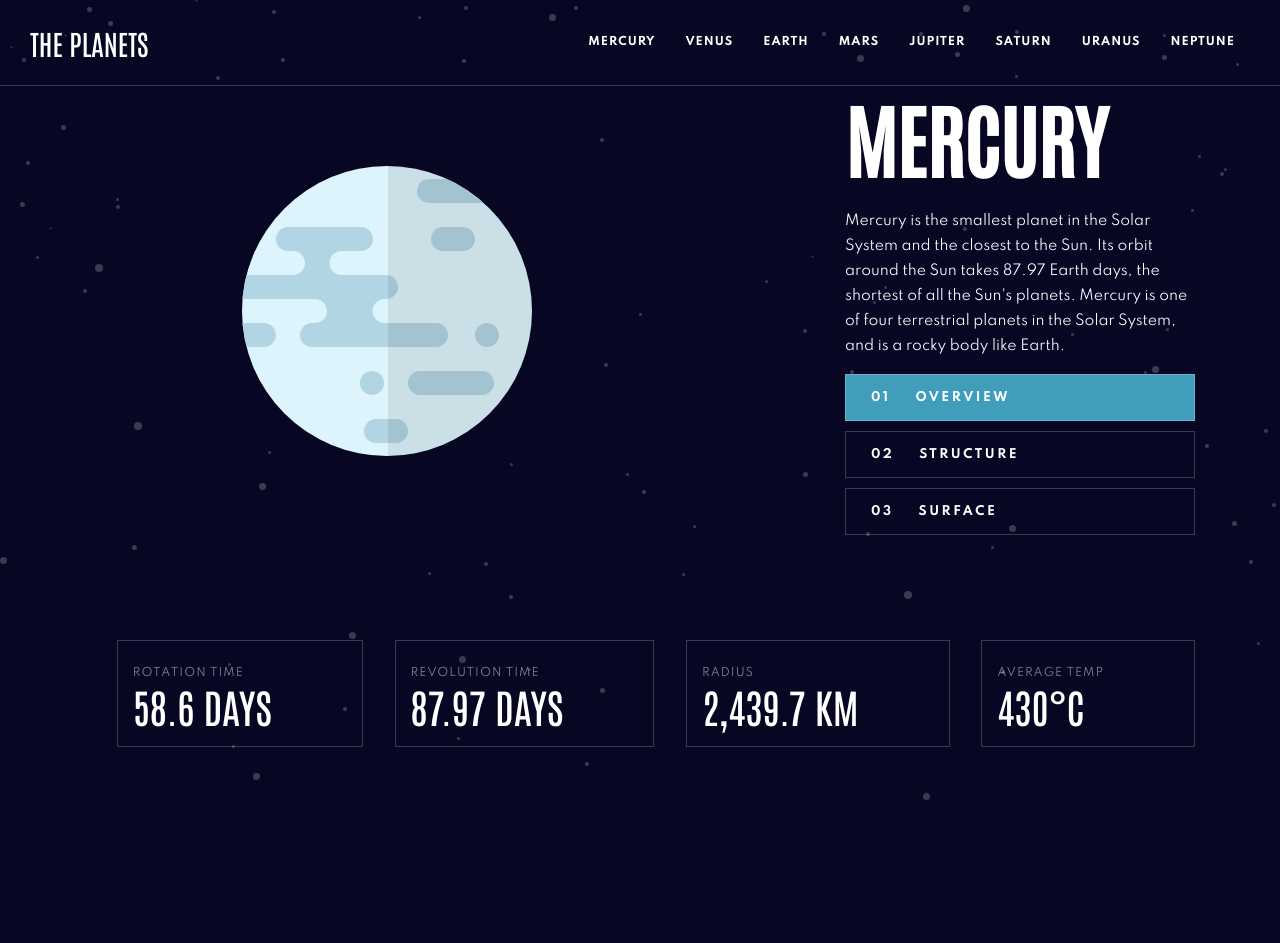
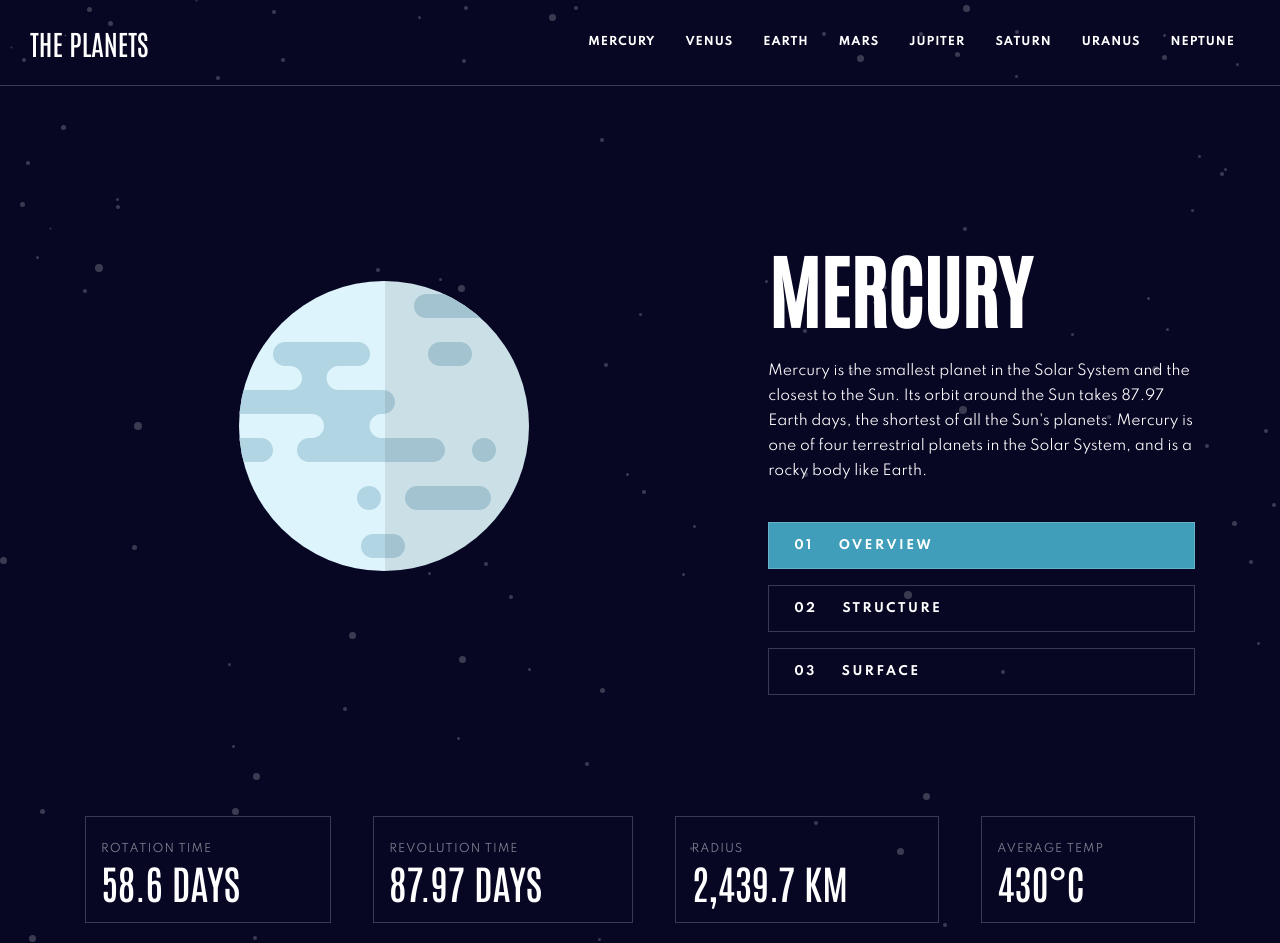
Before and after one commit to itsagift/planetsite, a React app: page / in a window 1280 px wide. Before the commit the page ends 800 px from the top, so only its background shows below. Built offline with nearby package versions, Linux system fonts and the light colour scheme.

Commit message:
Grid version

```diff
--- a/src/components/Planet.js
+++ b/src/components/Planet.js
@@ -29,12 +29,11 @@ export default function Planet({planet}){
             <div className="main__image">
                 <MainImage detail={detail} planet={planet}/>
             </div>
-            <div className="main__details">
-                <div className="details__text">
+            <div className="main__text">
                 <h2 className="detail__title">{planet.name}</h2>
                 <div className="detail__desc">{planet[detail].content}</div>
-                </div>
-                <div className="details__input">
+            </div>
+            <div className="main__input">
 
                     <input className="detail__input" type="radio" id="overview"
                     name="detail" value="overview" checked={detail=== 'overview'} onChange={handleChange}/>
@@ -56,11 +55,7 @@ export default function Planet({planet}){
                         <div className="label__no">03</div>
                         <div className="label__title">Surface</div>
                     </label>
-
-                </div>
             </div>
-
-
-        </div>
+            </div>
     )
 }
--- a/src/css/style.css
+++ b/src/css/style.css
@@ -47,18 +47,16 @@ header{
     cursor: pointer;
     }
 
-.main{
-    display:flex;
-}
+
 .main__details{
     display: flex;
 }
-.details__input{
+.main__input{
     display: flex;
     flex-direction: column;
 
 }
-.details__input input {
+.main__input input {
     opacity: 0;
     width: 0;
     height: 0;
@@ -68,7 +66,7 @@ header{
 }
 .input__label{
     padding: 10px 25px;
-    margin: 5px 0;
+    margin: 8px 0;
     display: flex;
 
     border: 1px solid rgba(255, 255, 255, 0.2);
@@ -105,22 +103,20 @@ header{
     width: 160px;
 }
 .footer__link{
-    margin-left: auto;
     display: flex;
     flex-direction: column;
     border: 1px solid rgba(255, 255, 255, 0.2);
 }
 footer{
-    margin-top: 100px;
+
     margin-bottom: 20px;
-
     width: 100%;
 
 }
 .footer__links{
     list-style: none;
     display: flex;
-    justify-content: space-evenly;
+    justify-content: space-between;
 }
 
 .link__title{
@@ -183,20 +179,38 @@ footer{
 
 
     .main{
-        flex-direction: row;
-        justify-content: space-between;
-        padding: 0 85px;
+        margin-top:50px;
+        padding: 0 85px 0 0;
+        display: grid;
+        grid-template-columns: 3fr 3fr 3fr 5fr;
+        grid-template-rows: 0.5fr 1fr 1fr;
+        grid-template-areas:
+          "planet-desktop planet-desktop planet-desktop text-desktop"
+          "planet-desktop planet-desktop planet-desktop text-desktop"
+          "planet-desktop planet-desktop planet-desktop links";
+
     }
     .main__image{
-        margin: auto;
+        margin: 0 auto;
+        grid-area: planet-desktop;
+        max-height: 587px;
+        display: flex;
+
+        align-items: center;
     }
-    .main__details{
-    margin-left: auto;
-    flex-direction: column;
-    width: 30%;
-    min-width: 350px;
+    .main__text{
+        grid-area: text-desktop;
+        padding-top:100px;
+        display: flex;
+        flex-direction: column;
+        justify-content: flex-end;
+    }
+    .main__input{
+        grid-area: links;
+        padding-top:30px;
     }
     footer{
+        margin-top: 100px;
         padding: 0 85px;
     }
     .footer__link{
@@ -214,30 +228,39 @@ footer{
         margin-top: 40px;
     }
     .main{
-        justify-content: center;
-        flex-direction: column;
+        margin-top:40px;
         padding: 0 40px;
+
+
+        display: grid;
+        grid-template-columns: 3fr 3fr 3fr 5fr;
+        grid-template-rows: 1fr 1fr 100px 2fr;
+        grid-template-areas:
+        "planet-tablet planet-tablet planet-tablet planet-tablet"
+        "planet-tablet planet-tablet planet-tablet planet-tablet"
+        "planet-tablet planet-tablet planet-tablet planet-tablet"
+        "text-tablet text-tablet text-tablet links-tablet";
     }
     .main__image{
-        margin: 100px auto;
+        margin: 0 auto;
+        max-height: 587px;
+        grid-area: planet-tablet;
     }
-    .main__details{
-        flex-direction: row;
-        justify-content: space-evenly;
+    .main__text{
+        grid-area: text-tablet;
+        width: 90%;
+    }
+    .main__input{
+        grid-area: links-tablet;
+        padding-top:100px;
+
     }
 
-    .details__text{
-        padding-right: 10%;
-        width:65%;
-    }
-    .details__input{
-        flex: 1;
-    }
     footer{
+        margin: 0px;
         padding: 0 40px;
     }
     .footer__link{
-
         padding: 20px 40px 20px 15px;
     }
 }
```
Also changed, not shown: gridtest.css (added, +43 -0 lines).
